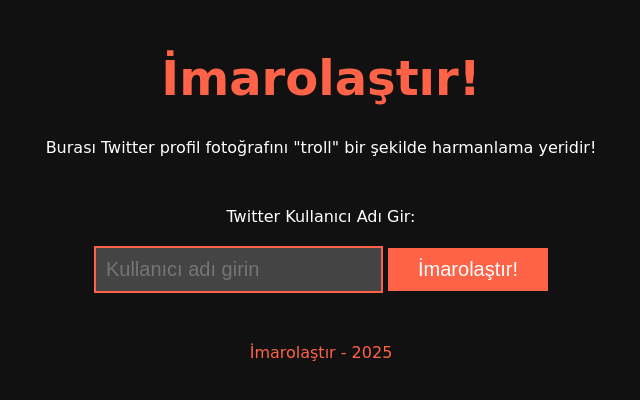
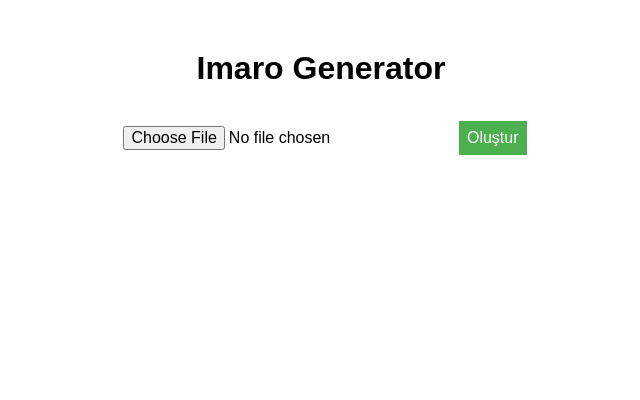
Before and after one commit to lumiboi/imaro-generator, a Flask app: page / in a window 1280 px wide. Shown: the top 400 px of the page, without its empty margins (319-959 px from the left). Run offline with Flask 3, Linux system fonts and the light colour scheme.

Commit message:
Add files via upload

```diff
--- a/templates/index.html
+++ b/templates/index.html
@@ -2,84 +2,40 @@
 <html lang="tr">
 <head>
     <meta charset="UTF-8">
-    <meta name="viewport" content="width=device-width, initial-scale=1.0">
-    <title>İmarolaştır - Troll Fotoğraf Harmanlama</title>
+    <title>Imaro Generator</title>
     <style>
         body {
-            font-family: 'Comic Sans MS', cursive, sans-serif;
-            background-color: #111;
-            color: white;
+            font-family: Arial, sans-serif;
             text-align: center;
-        }
-        h1 {
-            color: #FF6347;
-            font-size: 48px;
             margin-top: 50px;
         }
-        form {
-            margin-top: 50px;
-        }
-        input[type="text"] {
-            font-size: 20px;
-            padding: 10px;
-            margin-top: 20px;
-            background-color: #444;
-            border: 2px solid #FF6347;
-            color: white;
+        input, button {
+            margin: 10px;
+            padding: 8px;
+            font-size: 16px;
         }
         button {
-            background-color: #FF6347;
+            background-color: #4CAF50;
             color: white;
-            font-size: 20px;
-            padding: 10px 30px;
             border: none;
-            margin-top: 20px;
             cursor: pointer;
-            transition: all 0.3s;
         }
         button:hover {
-            background-color: #FF4500;
-        }
-        .error-message {
-            color: #FF0000;
-            font-size: 18px;
-            margin-top: 20px;
-        }
-        .output-image {
-            margin-top: 30px;
-            border: 5px solid #FF6347;
-            padding: 10px;
-            background-color: #222;
-        }
-        .output-image img {
-            max-width: 90%;
-            height: auto;
+            background-color: #45a049;
         }
     </style>
 </head>
 <body>
-    <h1>İmarolaştır!</h1>
-    <p>Burası Twitter profil fotoğrafını "troll" bir şekilde harmanlama yeridir!</p>
-
-    <form method="POST">
-        <label for="username">Twitter Kullanıcı Adı Gir:</label><br>
-        <input type="text" id="username" name="username" placeholder="Kullanıcı adı girin" required>
-        <button type="submit">İmarolaştır!</button>
+    <h1>Imaro Generator</h1>
+    <form method="POST" action="/generate" enctype="multipart/form-data">
+        <input type="file" name="profile_pic" accept="image/*" required>
+        <button type="submit">Oluştur</button>
     </form>
-
-    {% if output_image_url %}
-        <div class="output-image">
-            <h2>Harmanlanmış Fotoğraf:</h2>
-            <img src="{{ output_image_url }}" alt="Harmanlanmış Fotoğraf">
-        </div>
+    {% if error %}
+        <p style="color: red;">{{ error }}</p>
     {% endif %}
-
-    {% if error_message %}
-        <p class="error-message">{{ error_message }}</p>
+    {% if image %}
+        <img src="{{ image }}" alt="Harmanlanmış Fotoğraf" style="max-width: 300px; margin-top: 20px;">
     {% endif %}
-
-    <footer>
-        <p style="margin-top: 50px; color: #FF6347;">İmarolaştır - 2025</p>
-    </footer>
 </body>
 </html>
```
